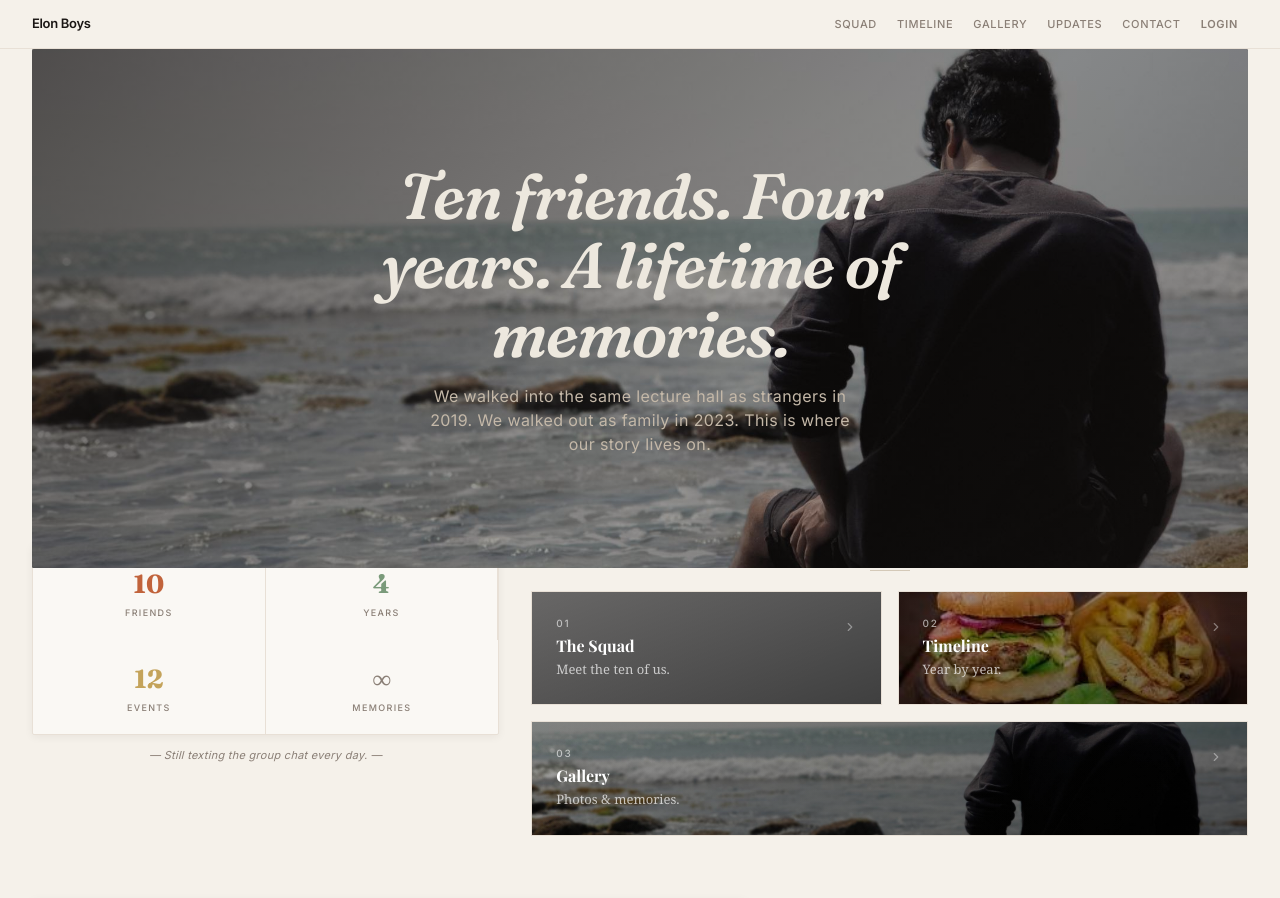
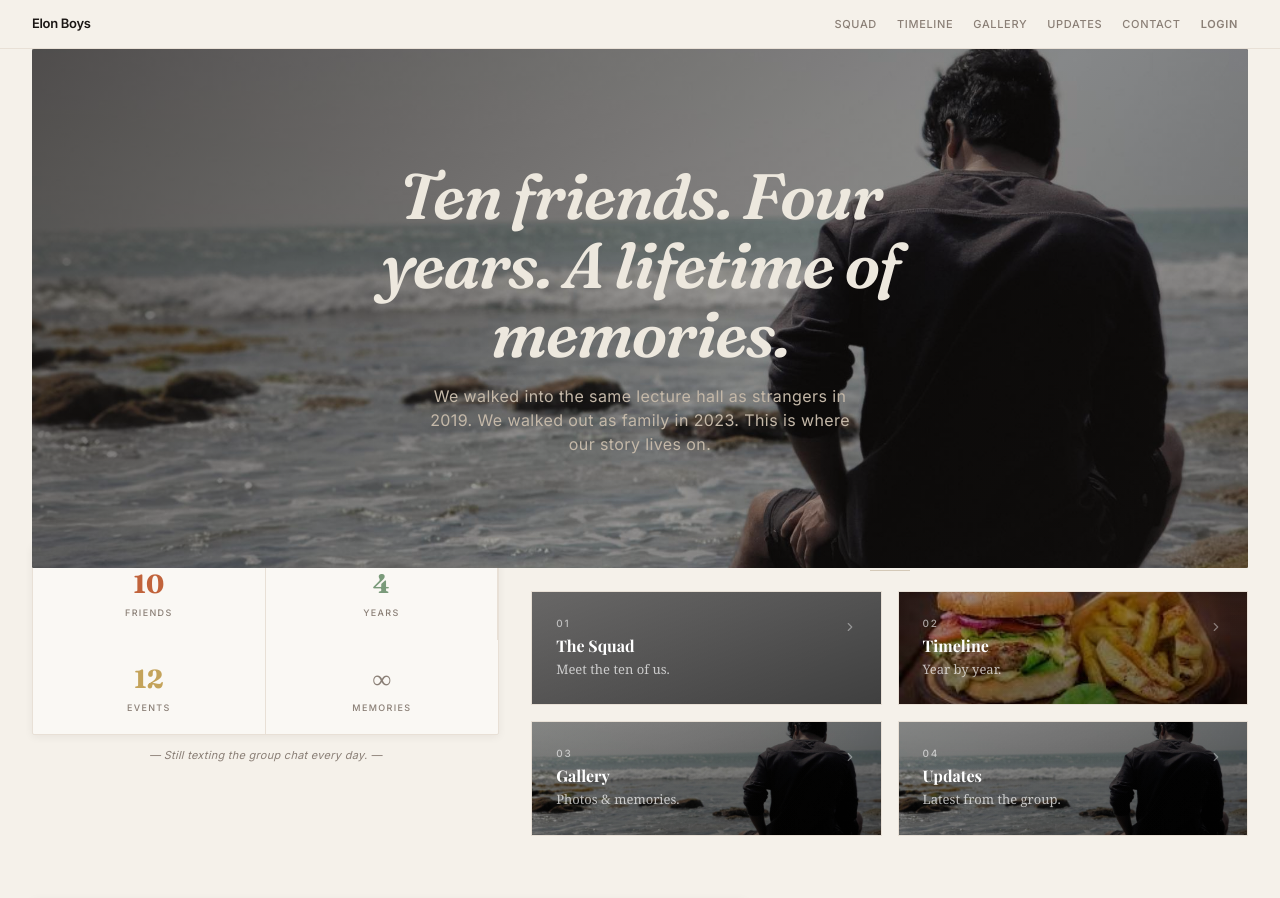
Before and after one commit to sojib96/elon_boys, a FastAPI app: page / in a window 1280 px wide. Shown: the top 898 px of the page. Run offline with FastAPI, Linux system fonts and the light colour scheme; some libraries are stand-ins or nearby versions; some web fonts are replaced; grey boxes are pictures that could not be loaded.

Commit message:
Explore grid: add 4th card for Updates, remove full-span on last card

```diff
--- a/app/templates/home.html
+++ b/app/templates/home.html
@@ -172,11 +172,12 @@
                 ('/squad', 'The Squad', 'Meet the ten of us.', palette[0].accent, photo2),
                 ('/timeline', 'Timeline', 'Year by year.', palette[1].accent, photo3),
                 ('/gallery', 'Gallery', 'Photos & memories.', palette[2].accent, group_photo),
+                ('/updates', 'Updates', 'Latest from the group.', palette[3].accent, group_photo),
             ] %}
 
             <div class="grid grid-cols-1 sm:grid-cols-2 gap-4">
                 {% for href, title, desc, color, img in explore_links %}
-                <a href="{{ href }}" class="explore-tile group {% if loop.last %}sm:col-span-2{% endif %}">
+                <a href="{{ href }}" class="explore-tile group">
                     <img src="{{ img }}" alt="" class="tile-img absolute inset-0 w-full h-full object-cover" loading="lazy"
                          onerror="this.style.display='none'">
                     <div class="absolute inset-0" style="background: linear-gradient(160deg, rgba(0,0,0,0.35) 0%, rgba(0,0,0,0.6) 100%);"></div>
```
